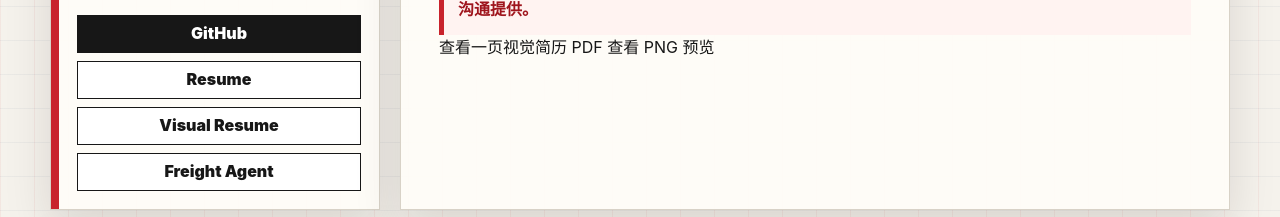
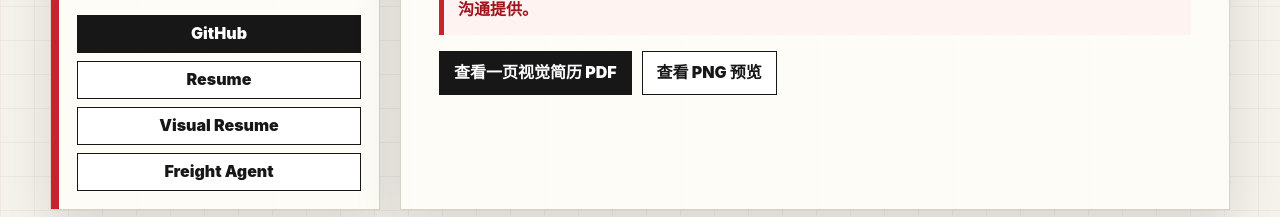
Before and after one commit to Torch-ju/Torch-ju.github.io, a plain HTML site: page index.html in a window 1280 px wide. Shown: the part 606-823 px from the top of the page. Drawn offline with Linux system fonts and the light colour scheme.

Commit message:
Style visual resume quick actions

```diff
--- a/styles.css
+++ b/styles.css
@@ -307,6 +307,32 @@
   font-weight: 900;
 }
 
+.hero-actions {
+  position: relative;
+  z-index: 1;
+  display: flex;
+  flex-wrap: wrap;
+  gap: 10px;
+  margin-top: 16px;
+}
+
+.hero-actions a {
+  min-height: 40px;
+  display: inline-flex;
+  align-items: center;
+  justify-content: center;
+  padding: 8px 14px;
+  border: 1px solid var(--ink);
+  background: var(--ink);
+  color: #fff;
+  font-weight: 900;
+}
+
+.hero-actions a + a {
+  background: #fff;
+  color: var(--ink);
+}
+
 .section-wrap {
   margin-top: 20px;
   padding: 28px;
@@ -453,7 +479,7 @@
 
 .links-section .link-grid {
   display: grid;
-  grid-template-columns: repeat(3, minmax(0, 1fr));
+  grid-template-columns: repeat(4, minmax(0, 1fr));
   gap: 12px;
 }
 
@@ -514,6 +540,10 @@
   .links-section .link-grid {
     grid-template-columns: 1fr;
   }
+
+  .hero-actions {
+    display: grid;
+  }
 }
 
 @media (max-width: 560px) {
```
